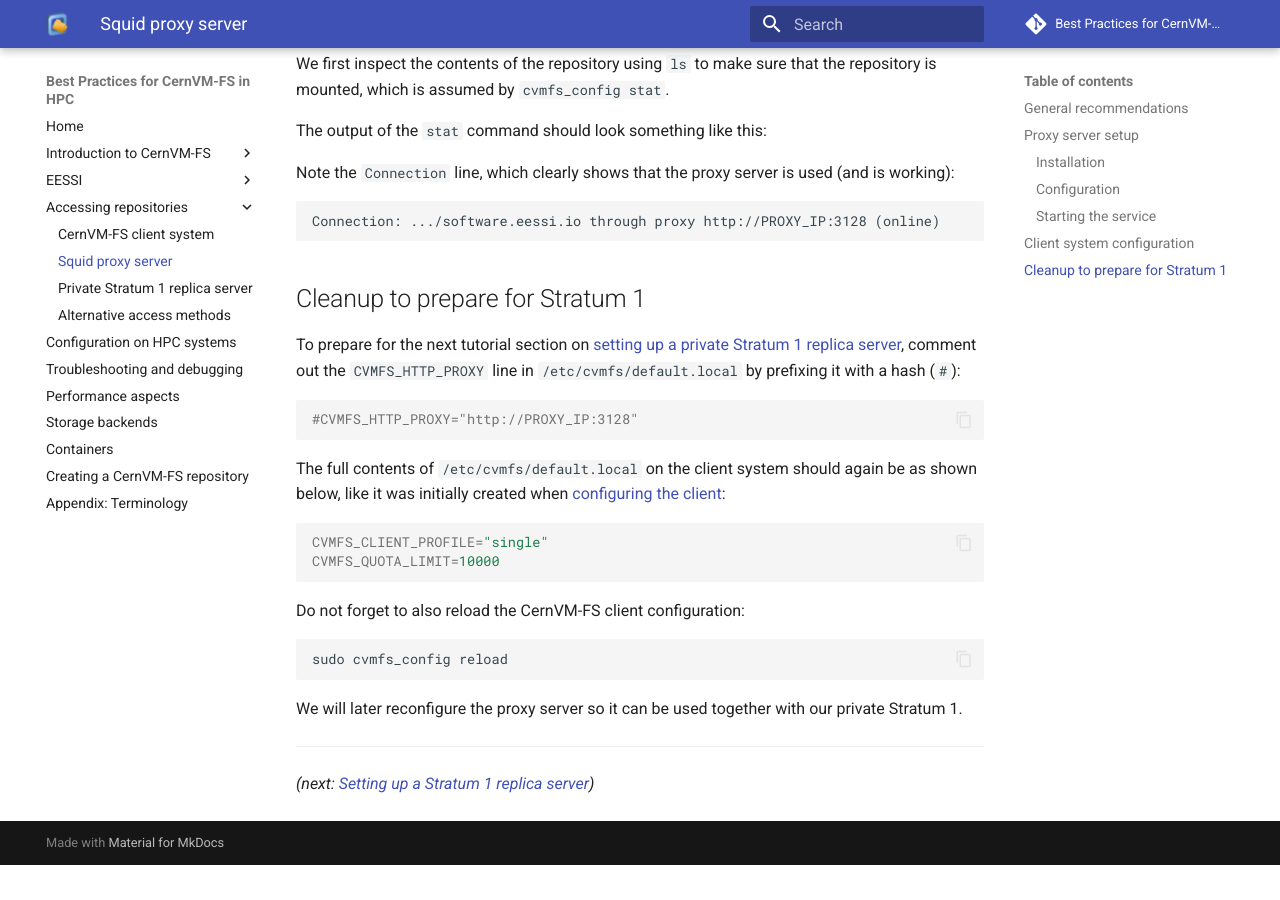
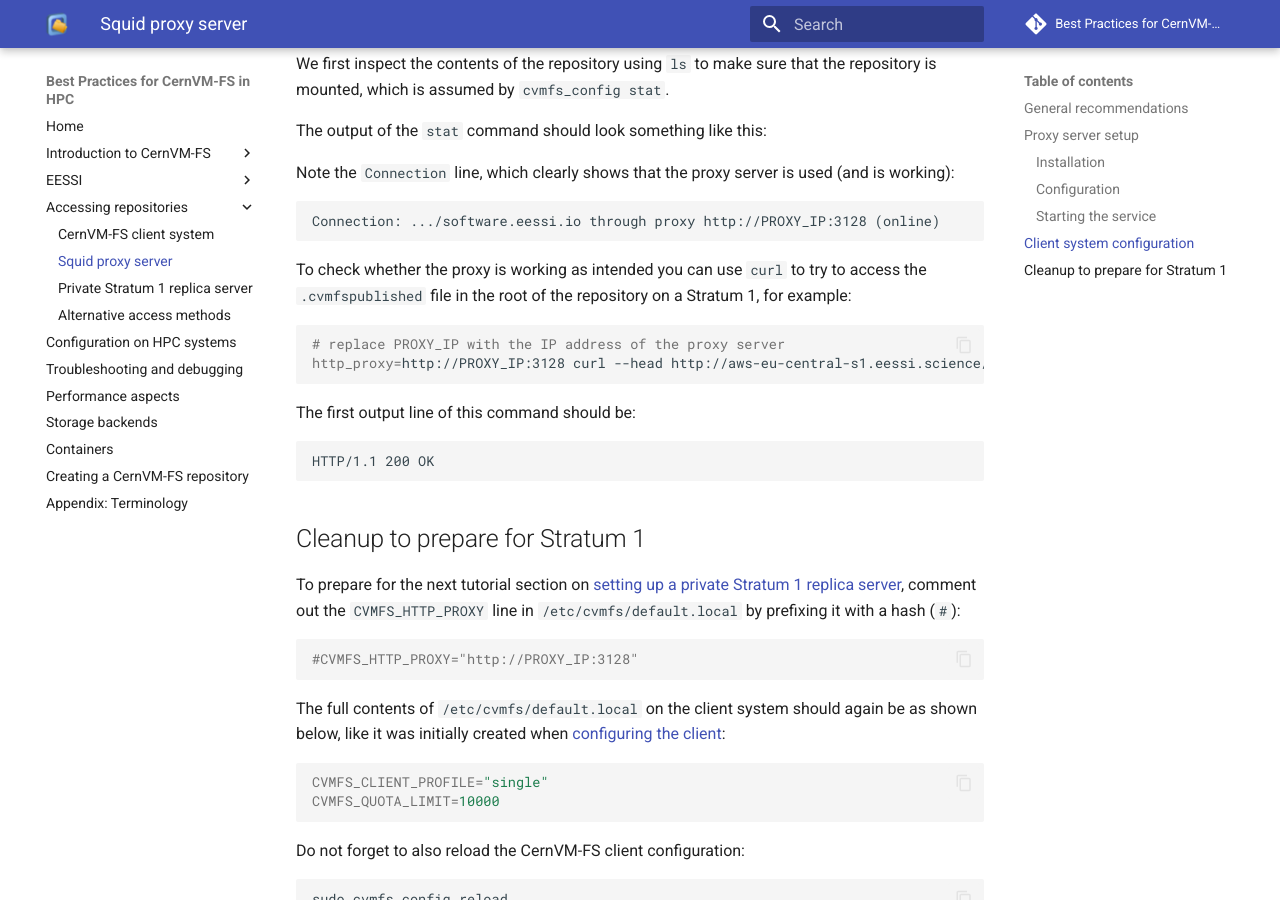
Before and after one commit to multixscale/cvmfs-tutorial-hpc-best-practices, an MkDocs documentation site: the page built from docs/access/proxy.md, in a window 1280 px wide and 900 px high, scrolled down 3012 px. Built offline with MkDocs 1.6.1 and Material for MkDocs 9.7.7, drawn with Linux system fonts in a browser that asks for light colours; comment, search, counter and statistics services are not loaded; before the commit the page ends 3877 px from its top, so only the background shows below that.

Commit message:
add curl command to check whether proxy works

````diff
--- a/docs/access/proxy.md
+++ b/docs/access/proxy.md
@@ -157,6 +157,20 @@
 Connection: .../software.eessi.io through proxy http://PROXY_IP:3128 (online)
 ```
 
+To check whether the proxy is working as intended you can use `curl` to try to access
+the `.cvmfspublished` file in the root of the repository on a Stratum 1, for example:
+
+```{ .bash .copy }
+# replace PROXY_IP with the IP address of the proxy server
+http_proxy=http://PROXY_IP:3128 curl --head http://aws-eu-central-s1.eessi.science/cvmfs/software.eessi.io/.cvmfspublished
+```
+
+The first output line of this command should be:
+
+```
+HTTP/1.1 200 OK
+```
+
 ## Cleanup to prepare for Stratum 1 {: #cleanup_proxy }
 
 To prepare for the next tutorial section on [setting up a private Stratum 1 replica server](stratum1.md),
````
Also changed, not shown: docs/access/stratum1.md (+1 -1 lines).
